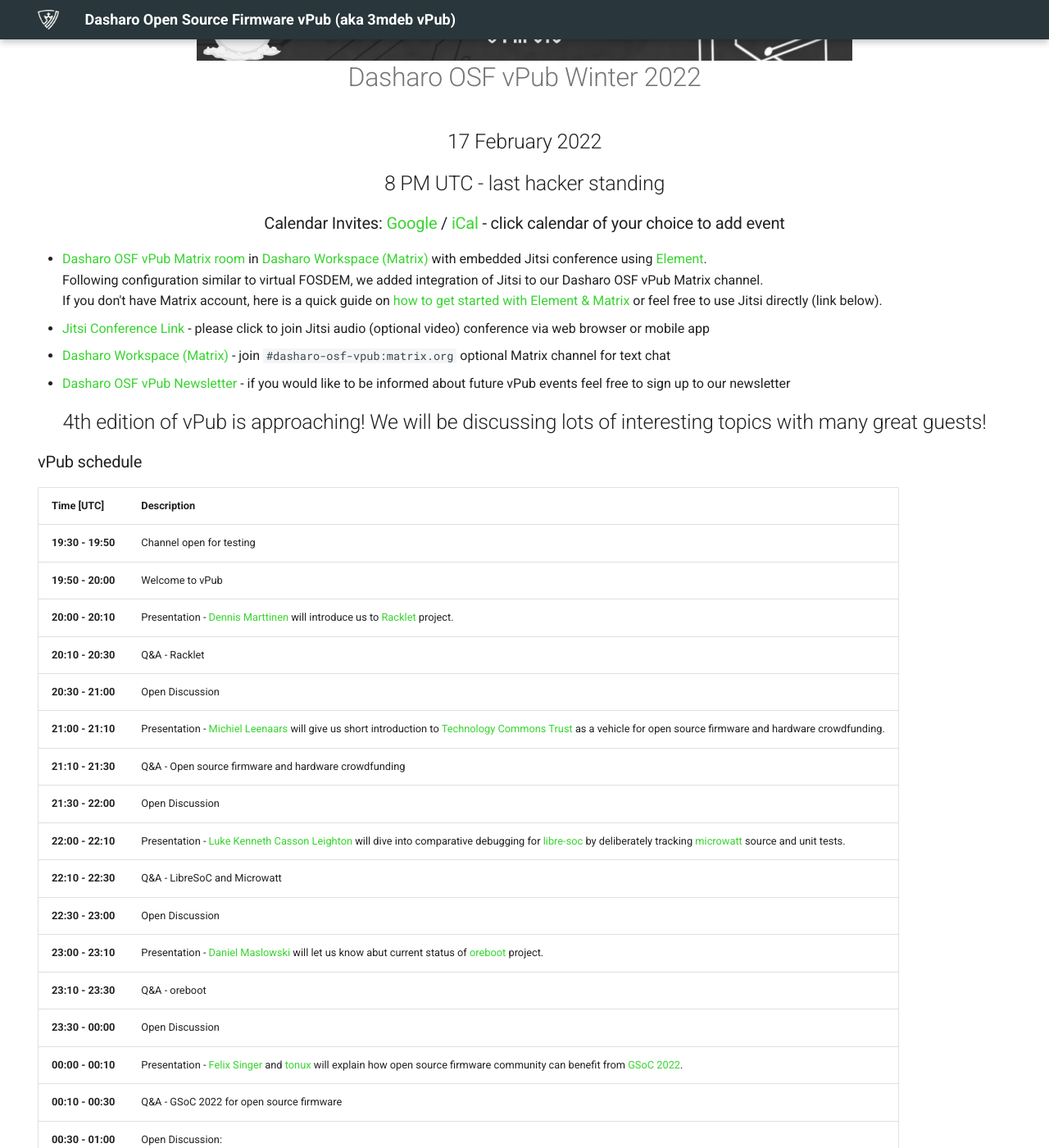
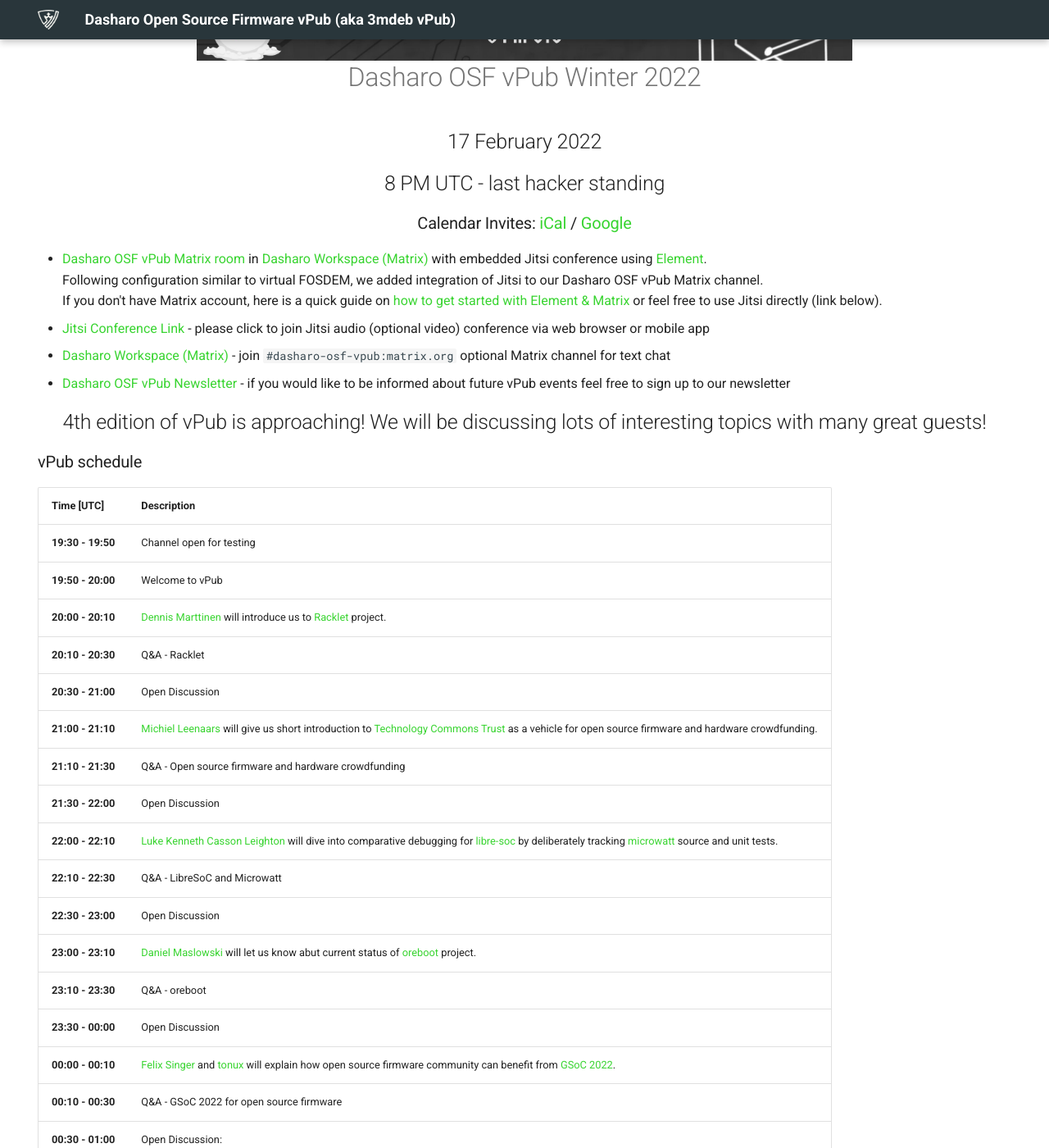
Before and after one commit to Dasharo/vpub, an MkDocs documentation site: the page built from docs/index.md, in a window 1280 px wide and 1400 px high, scrolled down 606 px. Shown: the whole window at 82% size. Built offline with MkDocs 1.6.1 and Material for MkDocs 9.7.7, drawn with Linux system fonts in a browser that asks for light colours.

Commit message:
fixes after review
Signed-off-by: Piotr Król <piotr.krol@3mdeb.com>

```diff
--- a/docs/index.md
+++ b/docs/index.md
@@ -10,7 +10,7 @@
 <h1 align="center" style="margin-top: 0px;">Dasharo OSF vPub Winter 2022</h1>
 <h2 align="center" style="margin-top: 0px;">17 February 2022</h2>
 <h2 align="center" style="margin-top: 0px;">8 PM UTC - last hacker standing</h2>
-<h3 align="center" style="margin-top: 0px;">Calendar Invites: <a href="https://calendar.google.com/event?action=TEMPLATE&tmeid=MjZobm9ydXJuNzQ4OHM3bWszN3I1b2dwbjQgZXZlbnRzQDNtZGViLmNvbQ&tmsrc=events%403mdeb.com">Google</a> / <a href="https://cloud.3mdeb.com/index.php/s/bxWPFbg5PzkDeP2">iCal</a> - click calendar of your choice to add event</h3>
+<h3 align="center" style="margin-top: 0px;">Calendar Invites: <a href="https://cloud.3mdeb.com/index.php/s/bxWPFbg5PzkDeP2">iCal</a> / <a href="https://calendar.google.com/event?action=TEMPLATE&tmeid=MjZobm9ydXJuNzQ4OHM3bWszN3I1b2dwbjQgZXZlbnRzQDNtZGViLmNvbQ&tmsrc=events%403mdeb.com">Google</a></h3>
 
 * [Dasharo OSF vPub Matrix room](https://matrix.to/#/#dasharo-osf-vpub:matrix.org) in [Dasharo Workspace (Matrix)](https://matrix.to/#/#dasharo:matrix.org) with embedded Jitsi conference using [Element](https://element.io/get-started).<br>
 Following configuration similar to virtual FOSDEM, we added integration of Jitsi to our Dasharo OSF vPub Matrix channel.<br>
@@ -27,19 +27,19 @@
 | ----------- | ------------------------------------ |
 | **19:30 - 19:50** | Channel open for testing |
 | **19:50 - 20:00** | Welcome to vPub |
-| **20:00 - 20:10** | Presentation - [Dennis Marttinen](https://twitter.com/twelho) will introduce us to [Racklet](https://racklet.io/) project.
+| **20:00 - 20:10** | [Dennis Marttinen](https://twitter.com/twelho) will introduce us to [Racklet](https://racklet.io/) project.
 | **20:10 - 20:30** | Q&A - Racklet |
 | **20:30 - 21:00** | Open Discussion |
-| **21:00 - 21:10** | Presentation - [Michiel Leenaars](https://nlnet.nl/people/leenaars.html) will give us short introduction to [Technology Commons Trust](https://technologycommons.org/) as a vehicle for open source firmware and hardware crowdfunding.
+| **21:00 - 21:10** | [Michiel Leenaars](https://nlnet.nl/people/leenaars.html) will give us short introduction to [Technology Commons Trust](https://technologycommons.org/) as a vehicle for open source firmware and hardware crowdfunding.
 | **21:10 - 21:30** | Q&A - Open source firmware and hardware crowdfunding |
 | **21:30 - 22:00** | Open Discussion |
-| **22:00 - 22:10** | Presentation - [Luke Kenneth Casson Leighton](http://twitter.com/lkcl) will dive into comparative debugging for [libre-soc](https://libre-soc.org/) by deliberately tracking [microwatt](https://github.com/antonblanchard/microwatt) source and unit tests.
+| **22:00 - 22:10** | [Luke Kenneth Casson Leighton](http://twitter.com/lkcl) will dive into comparative debugging for [libre-soc](https://libre-soc.org/) by deliberately tracking [microwatt](https://github.com/antonblanchard/microwatt) source and unit tests.
 | **22:10 - 22:30** | Q&A - LibreSoC and Microwatt |
 | **22:30 - 23:00** | Open Discussion |
-| **23:00 - 23:10** | Presentation - [Daniel Maslowski](https://twitter.com/OrangeCMS) will let us know abut current status of [oreboot](https://github.com/oreboot/oreboot) project.
+| **23:00 - 23:10** | [Daniel Maslowski](https://twitter.com/OrangeCMS) will let us know abut current status of [oreboot](https://github.com/oreboot/oreboot) project.
 | **23:10 - 23:30** | Q&A - oreboot |
 | **23:30 - 00:00** | Open Discussion |
-| **00:00 - 00:10** | Presentation - [Felix Singer](https://twitter.com/felixsinger1) and [tonux](https://github.com/Tonux599) will explain how open source firmware community can benefit from [GSoC 2022](https://mail.coreboot.org/hyperkitty/list/coreboot@coreboot.org/thread/PGKTAPC3UEPG722JBUBZYIQQ2UZSGRNA/).
+| **00:00 - 00:10** | [Felix Singer](https://twitter.com/felixsinger1) and [tonux](https://github.com/Tonux599) will explain how open source firmware community can benefit from [GSoC 2022](https://mail.coreboot.org/hyperkitty/list/coreboot@coreboot.org/thread/PGKTAPC3UEPG722JBUBZYIQQ2UZSGRNA/).
 | **00:10 - 00:30** | Q&A - GSoC 2022 for open source firmware |
 | **00:30 - 01:00** | Open Discussion:<br>- Crowdfunding of open source firmware distribution for modern platforms , <br>- Public review of the open letter draft to open the Intel ACMs code , <br>- Open source firmware distribution through fwupd/LVFS , <br>- [Dasharo](https://dasharo.com/) project statuses: [KGPE-D16](https://docs.dasharo.com/variants/asus_kgpe_d16/releases/) , [OpenPOWER](https://docs.dasharo.com/variants/talos_2/releases/) , [Dell OptiPlex](https://docs.dasharo.com/variants/dell_optiplex/overview/) , [PC Engines apu2](pcengines.github.io) , modern laptops support [NovaCustom](https://configurelaptop.eu/coreboot-laptop/),<br>- [OpenSecurityTraining2](https://ost2.fyi/) reward system plans and ideas,<br>- Recent advancements in Root of Trust technologies (MS Pluton announcements, TrenchBoot project status) |
 
```
Also changed, not shown: docs/topics_backlog.md (+6 -1 lines).
